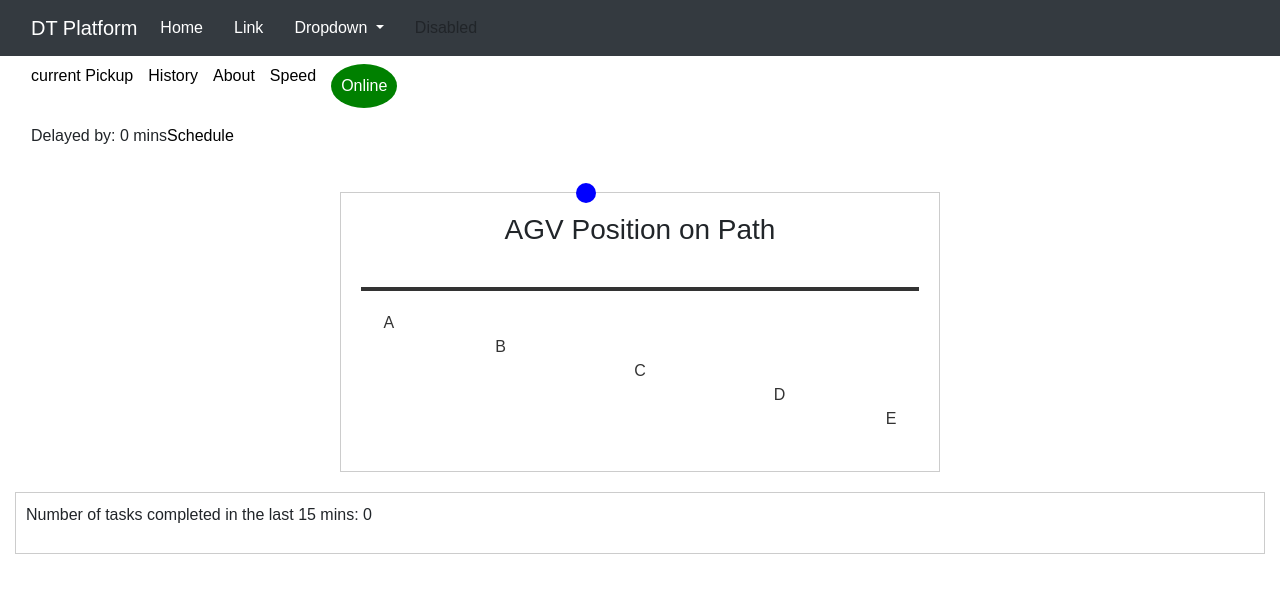
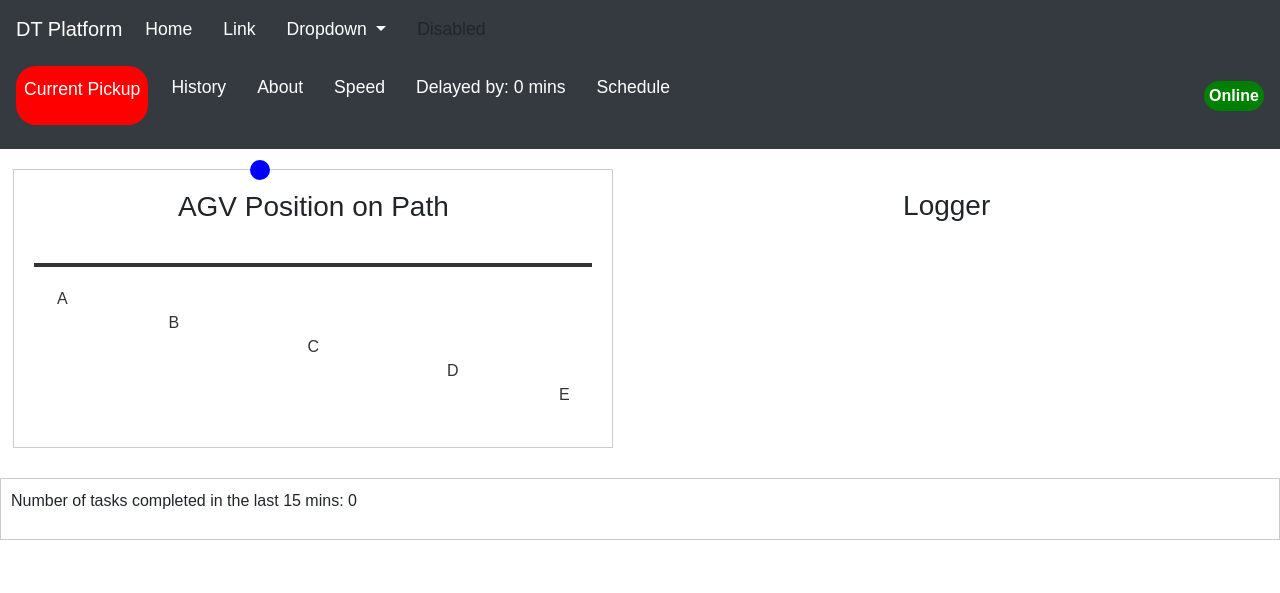
Before and after one commit to RISHI-VEMPATI/Digital-Twin_AGV, a Django app: page /dashboard/ in a window 1280 px wide. Shown: the top 593 px of the page. Run offline with Django 5.2, Linux system fonts and the light colour scheme; some libraries are stand-ins or nearby versions.

Commit message:
dashboard v0.1

```diff
--- a/DigitalTwinAGV/MainPC/project_platform/static/dashboard.css
+++ b/DigitalTwinAGV/MainPC/project_platform/static/dashboard.css
@@ -1,22 +1,28 @@
-    /* Basic styling */
-    body {
+     body {
         font-family: Arial, sans-serif;
     }
-    .container {
-        max-width: 800px;
+
+    .container-fluid {
+        max-width: 100%;
         margin: 0 auto;
-        padding: 20px;
+        padding: 0px;
     }
     .navbar {
         display: flex;
-        justify-content: flex-start;
+        justify-content: space-evenly;
         align-items: start;
+        width: 100%;
     }
     .navbar a {
          margin-right: 15px;
          text-decoration: none;
-         color: black;
-        }
+         color: white;
+    }
+    .navbar p {
+        margin-right: 15px;
+        text-decoration: none;
+        color: white;
+    }
     .status-button {
         background-color: green;
         border: none;
@@ -29,8 +35,11 @@
     }
     .map-container {
         border: 1px solid #ccc;
-         padding: 20px;
-         margin-top: 20px; }
+        padding: 20px;
+        margin-top: 0px;
+
+
+     }
 
     .location-updates {
         display: flex;
@@ -49,15 +58,29 @@
         margin:10px;
     }
     .map-container {
-        margin: 20px auto;
-        width: 90%;
+        margin-right: 20px;
+        margin-left: 0px;
+        margin-top: 20px;
+        margin-bottom: 20px;
+        width: 50%;
         max-width: 600px;
         position: relative;
         padding: 20px;
         text-align: center;
     }
 
-        /* Line representing the AGV path */
+    .logger{
+        margin-right: 20px;
+        margin-left: 0px;
+        margin-top: 20px;
+        margin-bottom: 20px;
+        width: 50%;
+        max-width: 600px;
+        position: relative;
+        padding: 20px;
+        text-align: center;
+    }
+
     .line {
         height: 4px;
         background-color: #333;
@@ -65,7 +88,7 @@
         margin: 40px 0;
     }
 
-        /* Points A, B, C, D, E */
+
     .point {
         position: relative;
         transform: translateX(-50%);
@@ -73,7 +96,28 @@
         color: #333;
     }
 
-        /* AGV marker */
+    .status-indicator {
+        width: 60px;
+        height: 30px;
+        background-color: green;
+        color: white;
+        border-radius: 15px;
+        display: flex;
+        align-items: center;
+        justify-content: center;
+        font-weight: bold;
+    }
+
+    .navbar-nav .nav-link {
+        margin-right: 15px;
+        font-size: 1.1em;
+    }
+
+    div.container-fluid.map-containerp{
+        display: flex;
+        justify-content: space-evenly;
+    }
+
     .agv-marker {
         width: 20px;
         height: 20px;
@@ -84,3 +128,9 @@
         transform: translateX(-50%);
         transition: left 0.5s ease;
     }
+a.nav-link.curent_position{
+    background-color: red ;
+    color: white !important;
+    padding: 10px;
+    border-radius: 20px;
+}
--- a/DigitalTwinAGV/MainPC/project_platform/templates/dashboard/dashboard.html
+++ b/DigitalTwinAGV/MainPC/project_platform/templates/dashboard/dashboard.html
@@ -1,29 +1,45 @@
-{%extends 'base.html' %}
+{% extends 'base.html' %}
 {% load static %}
+{% load bootstrap5 %}
+{% bootstrap_css %}
+{% bootstrap_javascript %}
 {% block head %}
-
 <link rel="stylesheet" href="{% static 'dashboard.css' %}">
-
 {% endblock head %}
 {% block content %}
 
 <div class="container-fluid">
     <!-- Navigation bar -->
-    <div class="navbar">
-        <a href="#">current Pickup</a>
-        <a href="/history">History</a>
-        <a href="#">About</a>
-        <a href="#">Speed</a>
-        <button class="status-button" onclick="toggleStatus()">Online</button>
+        <nav class="navbar bg-dark navbar-expand-lg bg-body-tertiary">
+            <div class="container-fluid">
+                <div class="navbar-nav">
+                    <a class="nav-link curent_position" href="#">Current Pickup</a>
+                    <a class="nav-link" href="#">History</a>
+                    <a class="nav-link" href="#">About</a>
+                    <a class="nav-link" href="#">Speed</a>
+                    <p class="nav-link" >Delayed by: <span id="delay-time">0 mins</span></p>
+                <a class="nav-link" href="/schedule">Schedule</a>
+                </div>
+                <div class="status-indicator">
+                    Online
+                </div>
+            </div>
+        </nav>
+
+    <div class="container-fluid">
+        <nav class="navbar bg-dark navbar-expand-lg bg-body-tertiary">
+            <div class="delay-info navbar-nav container-fluid">
+
+            </div>
+            </div>
+        </nav>
     </div>
 
     <!-- Delay Info -->
-    <div class="delay-info navbar">
-        <p>Delayed by: <span id="delay-time">0 mins</span></p>
-        <a href="/schedule">Schedule</a>
-    </div>
+
 
     <!-- Map and Location Updates -->
+    <div class="container-fluid map-containerp">
         <div class="map-container">
             <h3>AGV Position on Path</h3>
             <!-- Line for AGV path -->
@@ -39,6 +55,11 @@
             <!-- AGV Marker -->
             <div id="agv" class="agv-marker" style="left: {{ agv_position }}%;"></div>
         </div>
+        <div class="logger">
+            <h3>Logger</h3>
+        </div>
+    </div>
+
 
     <!-- Tasks Completed Info -->
     <div class="info-box">
```
Also changed, not shown: DigitalTwinAGV/MainPC/project_platform/project_platform/settings.py (+6 -1 lines). Lines whose indentation alone changed are shown as unchanged.
